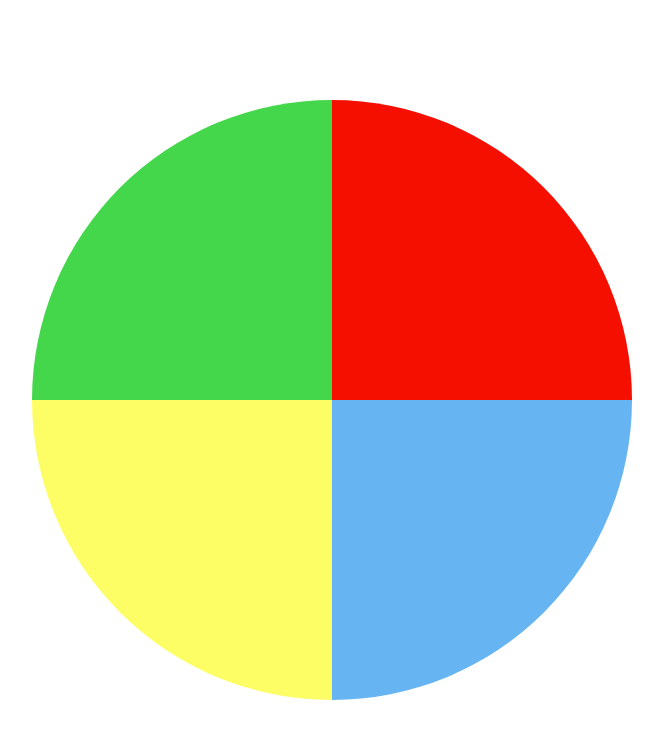
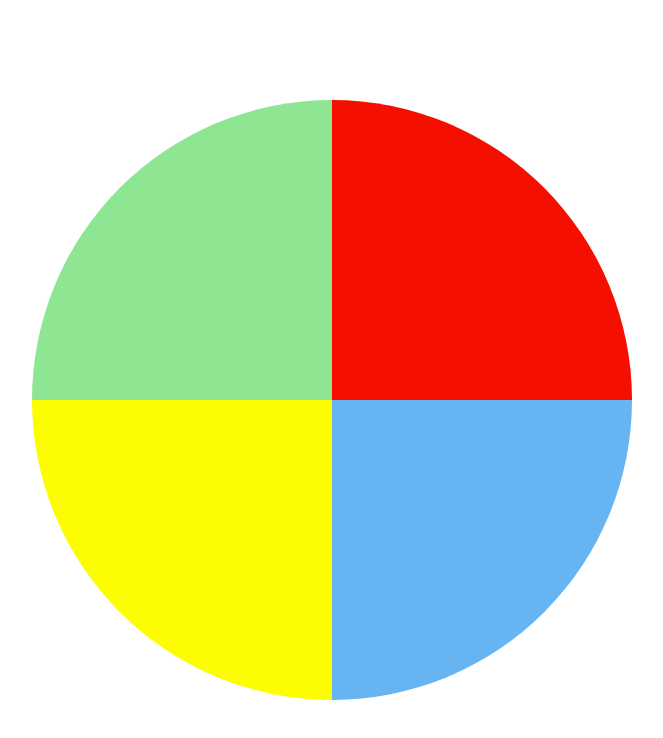
Before and after one commit to JoSong/SimonJ, a plain HTML site: page index.html in a window 1280 px wide. Shown: the whole page, without its empty margins (308-971 px from the left). Drawn offline with Linux system fonts and the light colour scheme.

Commit message:
light changes

```diff
--- a/index.html
+++ b/index.html
@@ -16,9 +16,9 @@
 
 
         <div class="simon">
-            <div class="panel green"></div>
+            <div class="panel green light"></div>
             <div class="panel red"></div>
-            <div class="panel yellow light"></div>
+            <div class="panel yellow"></div>
             <div class="panel blue "></div>
         </div>
 
```
